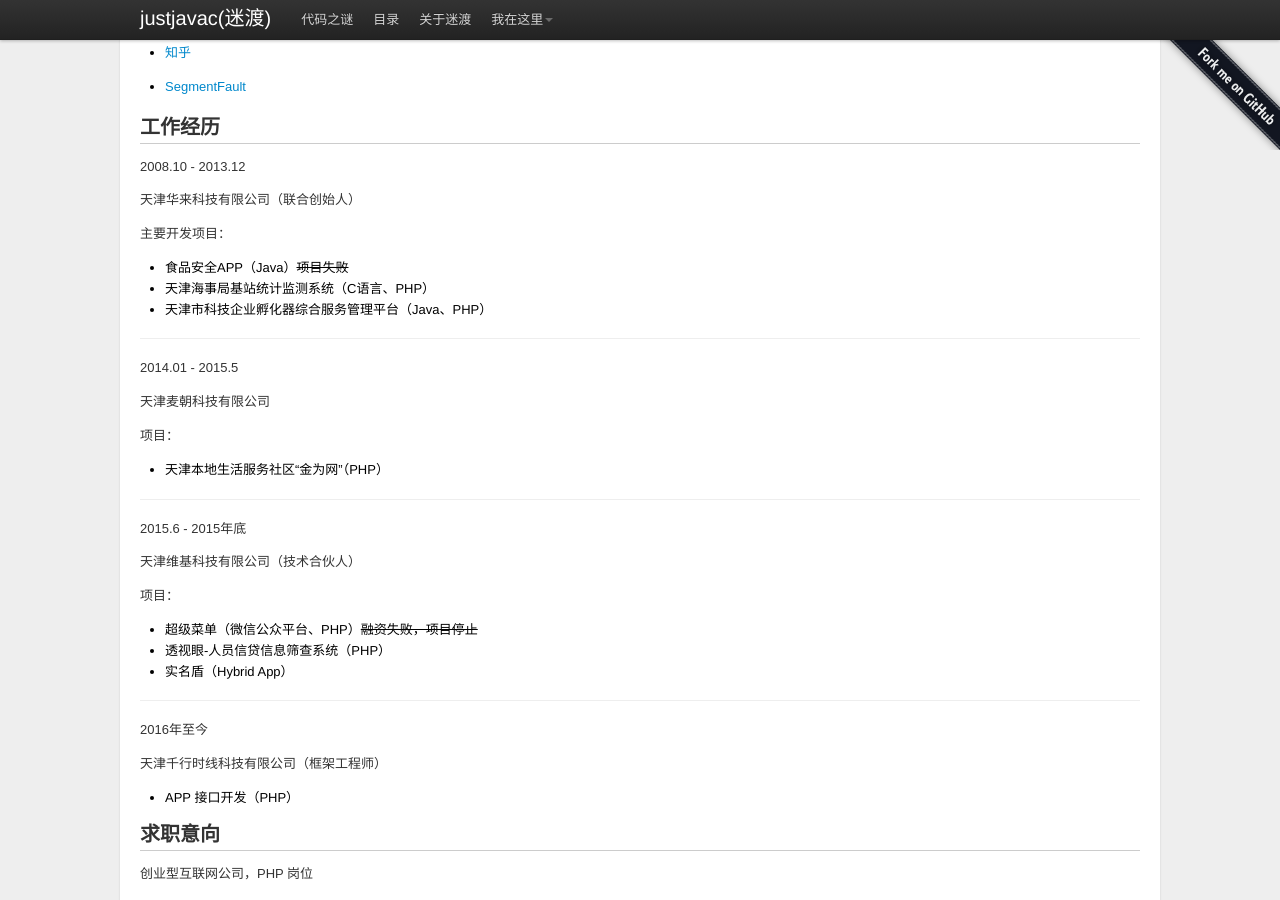
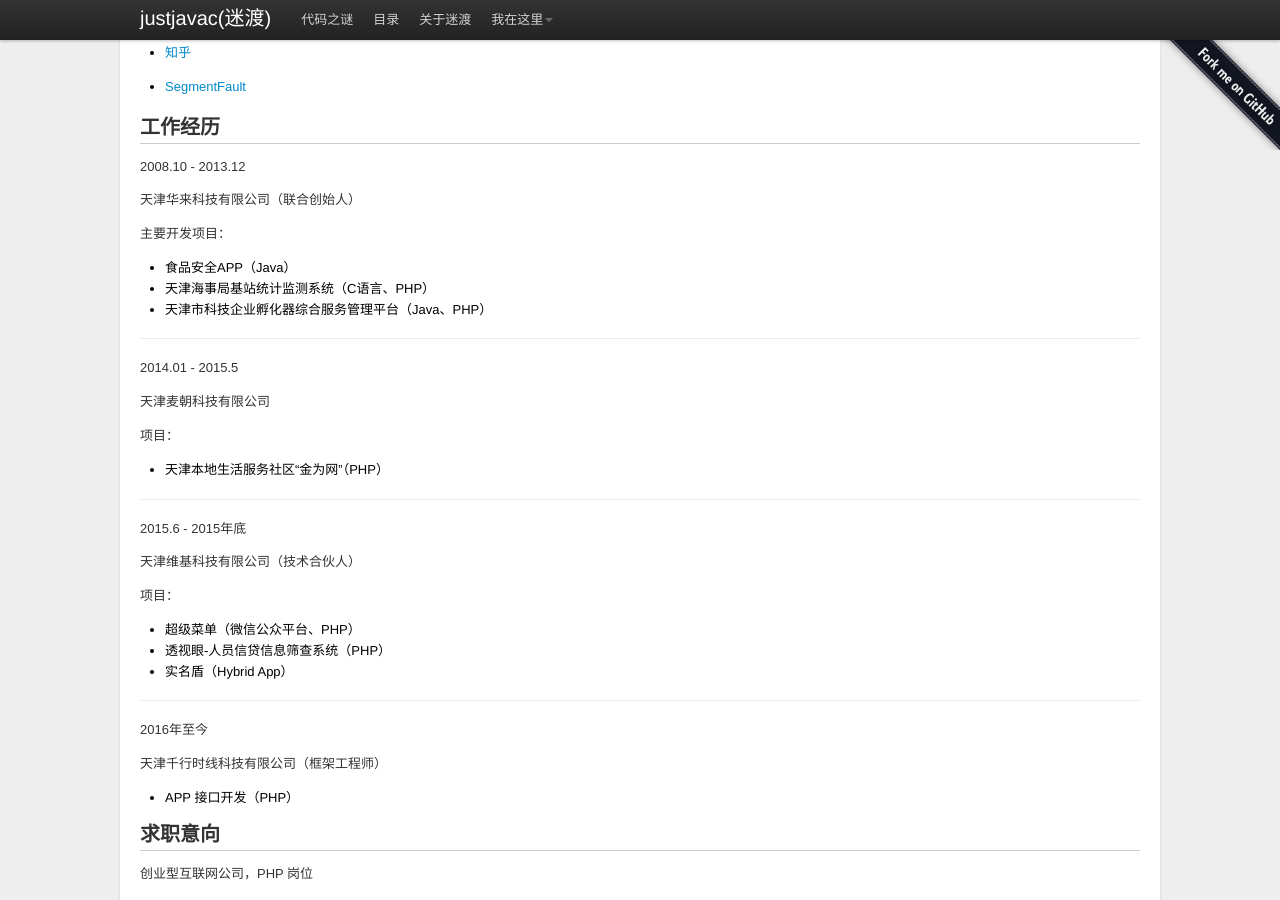
Before and after one commit to justjavac/justjavac.github.com, a Jekyll site: the page built from resume.md, in a window 1280 px wide and 900 px high, scrolled down 513 px. Built offline with Jekyll 4.4.1, drawn with Linux system fonts in a browser that asks for light colours; nearby versions of some CDN libraries; comment, search, counter and statistics services are not loaded.

Commit message:
update resume

```diff
--- a/resume.md
+++ b/resume.md
@@ -9,7 +9,7 @@ header : justjavac
 
 昵称：迷渡
 
-网络ID：[justjavac](https://www.google.com.hk/search?q=justjavac&oq=justjavac&aqs=chrome..69i57j69i60l3j69i65l2&sourceid=chrome&ie=UTF-8)
+网络ID：[justjavac](https://www.google.com/#q=justjavac)
 
 出生年：1986年
 
@@ -41,7 +41,7 @@ JSON API 中文规范维护者，Flaurm 中文社区创始人。
 
 主要开发项目：
 
-- 食品安全APP（Java）<del>项目失败</del>
+- 食品安全APP（Java）
 - 天津海事局基站统计监测系统（C语言、PHP）
 - 天津市科技企业孵化器综合服务管理平台（Java、PHP）
 
@@ -63,7 +63,7 @@ JSON API 中文规范维护者，Flaurm 中文社区创始人。
 
 项目：
 
-- 超级菜单（微信公众平台、PHP）<del>融资失败，项目停止</del>
+- 超级菜单（微信公众平台、PHP）
 - 透视眼-人员信贷信息筛查系统（PHP）
 - 实名盾（Hybrid App）
 
```
